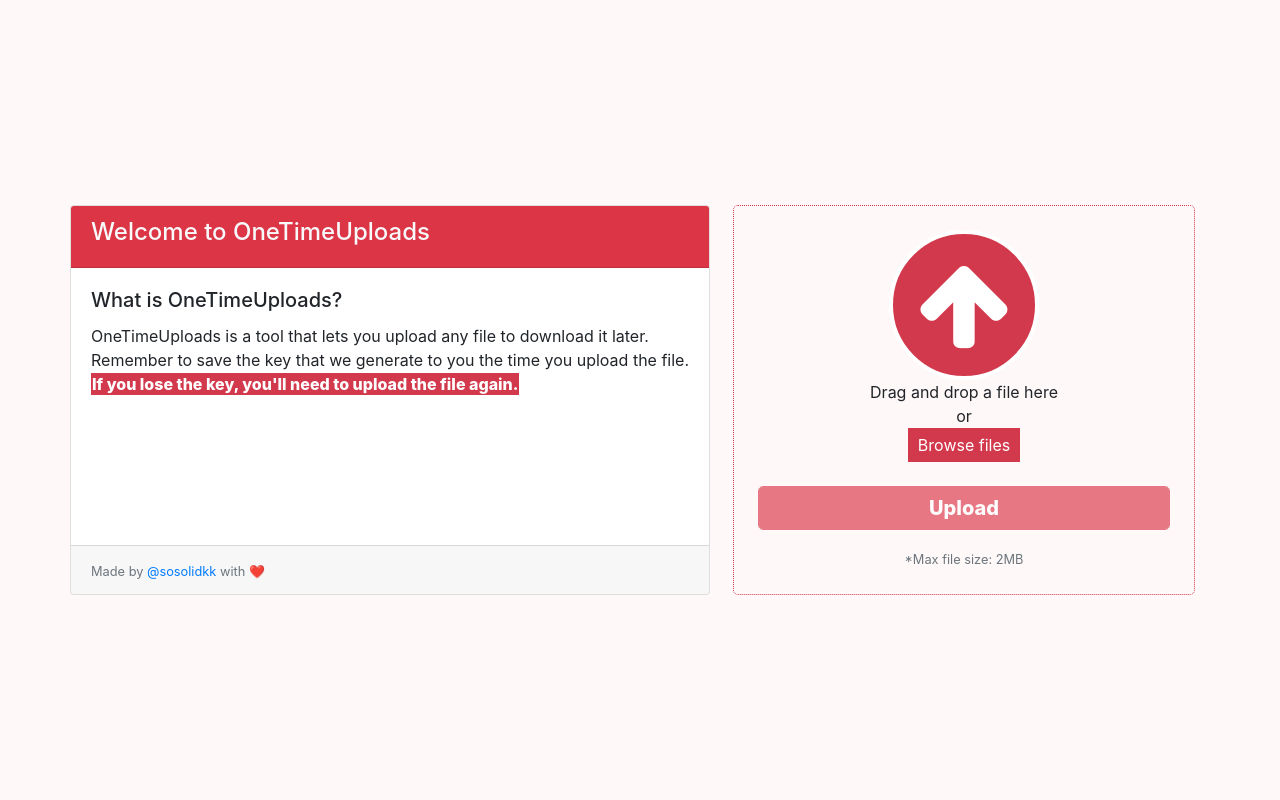
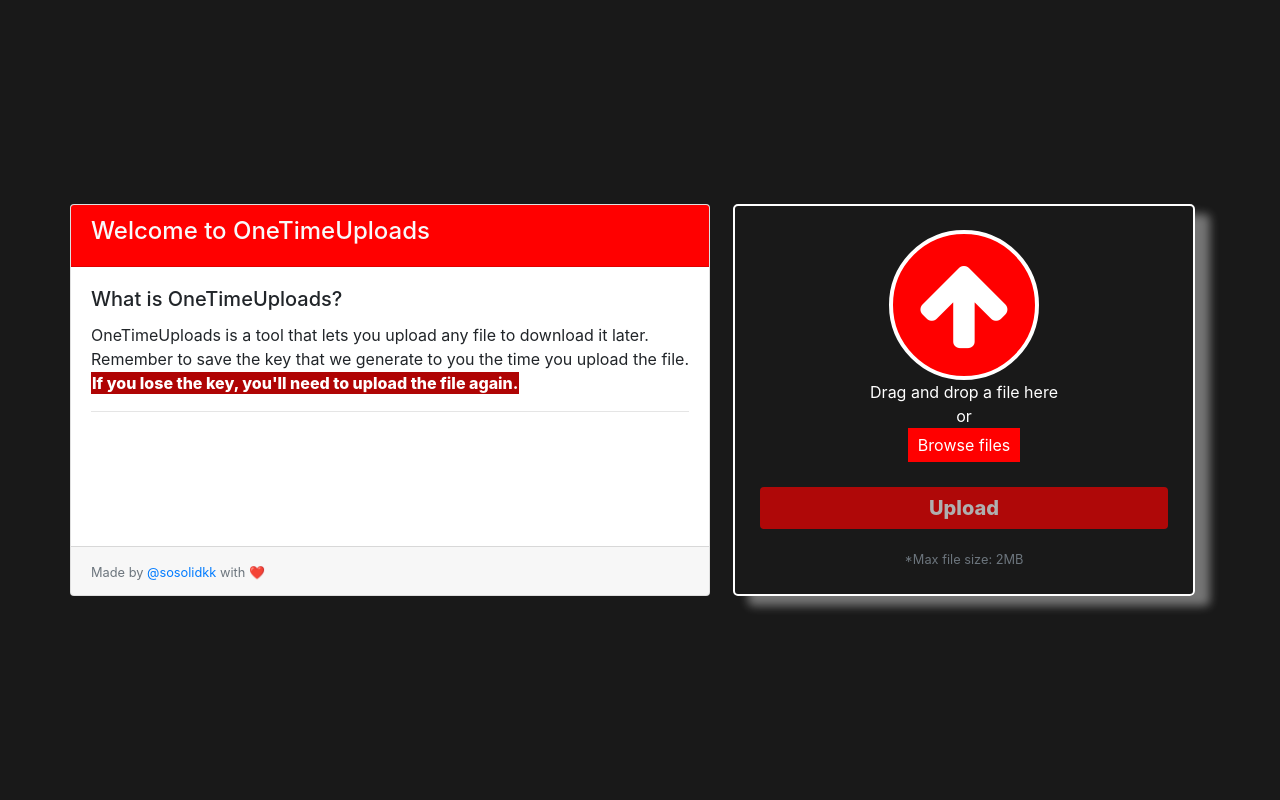
Before and after one commit to sosolidkk/flask-file-storage-system, a Flask app: page / in a window 1280 px wide. Run offline with Flask 2, Linux system fonts and the light colour scheme; some libraries are stand-ins or nearby versions.

Commit message:
<change>(Index): changed the color scheme

```diff
--- a/app/web/static/css/form.css
+++ b/app/web/static/css/form.css
@@ -17,11 +17,11 @@
   justify-content: center;
   padding-top: 40px;
   padding-bottom: 40px;
-  background-color: #fef8f8;
+  background-color: #191919;
 }
 
 strong {
-  background-color: #d3394c;
+  background-color: #af0404;
   color: #ffffff;
   font-weight: 800;
   padding: 1px;
@@ -29,7 +29,9 @@
 
 .upload-container {
   height: 100%;
-  border: 1px dotted #d3394c;
+  /* background-color: #190061; */
+  box-shadow: 15px 10px 10px rgba(255, 255, 255, 0.4);
+  border: 2px solid #ffffff;
   border-radius: 5px;
 }
 
@@ -40,6 +42,7 @@
   align-items: center;
   justify-content: center;
 }
+
 .wrapper .file-upload {
   height: 150px;
   width: 150px;
@@ -50,12 +53,13 @@
   align-items: center;
   border: 4px solid #ffffff;
   overflow: hidden;
-  background-image: linear-gradient(to bottom, #d3394c 50%, #ffffff 50%);
+  background-image: linear-gradient(to bottom, #ff0000 50%, #ffffff 50%);
   background-size: 100% 200%;
   transition: all 1s;
   color: #ffffff;
   font-size: 100px;
 }
+
 .wrapper .file-upload input[type='file'] {
   height: 150px;
   width: 150px;
@@ -67,30 +71,45 @@
 }
 .wrapper .file-upload:hover {
   background-position: 0 -100%;
-  color: #d3394c;
+  color: #ff0000;
+}
+
+.card-header {
+  background-color: #ff0000 !important;
+}
+
+#span-file {
+  color: #ffffff;
 }
 
 #label-file {
   color: #ffffff;
-  background-color: #d3394c;
+  background-color: #ff0000;
   padding: 5px 10px;
   cursor: pointer;
 }
 
 #label-file:hover {
-  color: #d3394c;
+  color: #ff0000;
   background-color: #ffffff;
+}
+
+.btn {
+  color: #ffffff !important;
+  background-color: #ff0000 !important;
+}
+
+.btn:hover:enabled {
+  color: #ff0000 !important;
+  background-color: #ffffff !important;
+  cursor: pointer;
 }
 
 .btn-sm {
   width: 100%;
   font-size: 1.25rem;
   font-weight: 500;
-  cursor: pointer;
   border-radius: 5px;
   font-weight: 800;
   color: #ffffff;
-  overflow-wrap: break-word;
-  word-wrap: break-word;
-  hyphens: auto;
 }
--- a/app/web/templates/index.html
+++ b/app/web/templates/index.html
@@ -8,7 +8,7 @@
 <div class=" container">
 <div class="row">
     <div class="card">
-        <div class="card-header bg-danger text-light">
+        <div class="card-header text-light">
             <h4>Welcome to {{ brand }}</h4>
         </div>
         <div class="card-body">
@@ -18,6 +18,20 @@
                 Remember to save the key that we generate to you the time you upload the file.<br>
                 <strong>If you lose the key, you'll need to upload the file again.</strong>
             </p>
+            <hr>
+            {% with messages = get_flashed_messages(with_categories=true) %}
+            {% if messages %}
+            {% for type, message in messages %}
+            <div class=" alert alert-{{ type }} alert-dismissible fade show" role="alert">
+                <h5 class="alert-heading">Upload successful!</h5>
+                {{ message }}
+                <button type="button" class="close" data-dismiss="alert" aria-label="Close">
+                    <span aria-hidden="true">&times;</span>
+                </button>
+            </div>
+            {% endfor %}
+            {% endif %}
+            {% endwith %}
         </div>
         <div class="card-footer text-muted">
             <small>Made by <a href="#">@sosolidkk</a> with ❤️</small>
@@ -34,29 +48,16 @@
                             <i class="fa fa-arrow-up"></i>
                         </div>
                     </div>
-                    <span id="file-label">Drag and drop a file here <br>or<br>
+                    <span id="span-file">Drag and drop a file here <br>or<br>
                         <label for="file" id="label-file">Browse files</label>
                     </span>
                 </div>
                 <small id="file-name" class="text-muted"></small>
                 <div class="form-group">
-                    <button type="submit" id="upload-btn" class="form-control btn btn-danger btn-sm"
-                        disabled>Upload</button>
+                    <button type="submit" id="upload-btn" class="form-control btn btn-sm" disabled>Upload</button>
                 </div>
             </form>
             <small class="text-muted">*Max file size: 2MB</small>
-            {% with messages = get_flashed_messages(with_categories=true) %}
-            {% if messages %}
-            {% for type, message in messages %}
-            <div class=" alert alert-{{ type }} alert-dismissible fade show" role="alert">
-                {{ message }}
-                <button type="button" class="close" data-dismiss="alert" aria-label="Close">
-                    <span aria-hidden="true">&times;</span>
-                </button>
-            </div>
-            {% endfor %}
-            {% endif %}
-            {% endwith %}
         </div>
     </div>
 </div>
```
